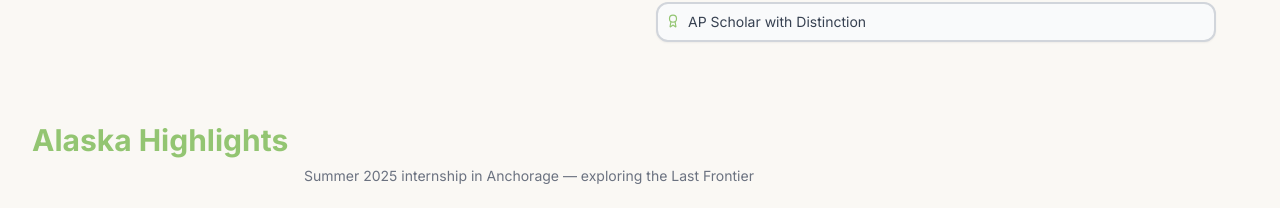
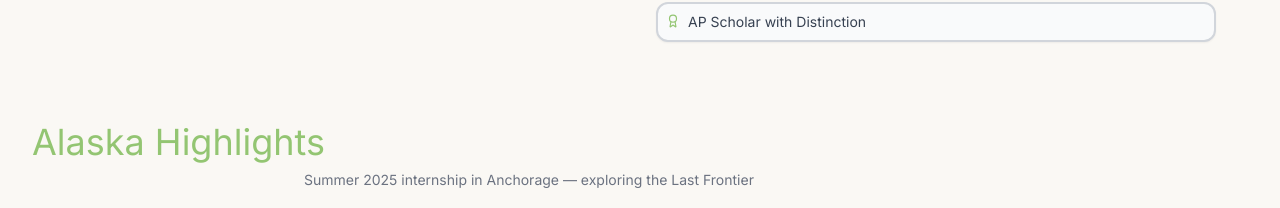
Before and after one commit to todddong/Personal-Website, a Next.js app: page / in a window 1280 px wide. Shown: the part 4419-4627 px from the top of the page. Built offline with nearby package versions, Linux system fonts and the light colour scheme; no server answers; grey boxes are pictures that could not be loaded.

Commit message:
Fix Alaska Highlights header styling

```diff
--- a/components/Highlights.tsx
+++ b/components/Highlights.tsx
@@ -77,7 +77,7 @@ export default function Highlights() {
           transition={{ duration: 0.6 }}
           className="text-left mb-6"
         >
-          <h2 className="text-2xl md:text-3xl font-bold mb-2 text-[#93C572]">
+          <h2 className="text-3xl md:text-4xl font-normal mb-2 text-[#93C572]">
             Alaska Highlights
           </h2>
           <p className="text-gray-500 text-sm max-w-2xl mx-auto">
```
